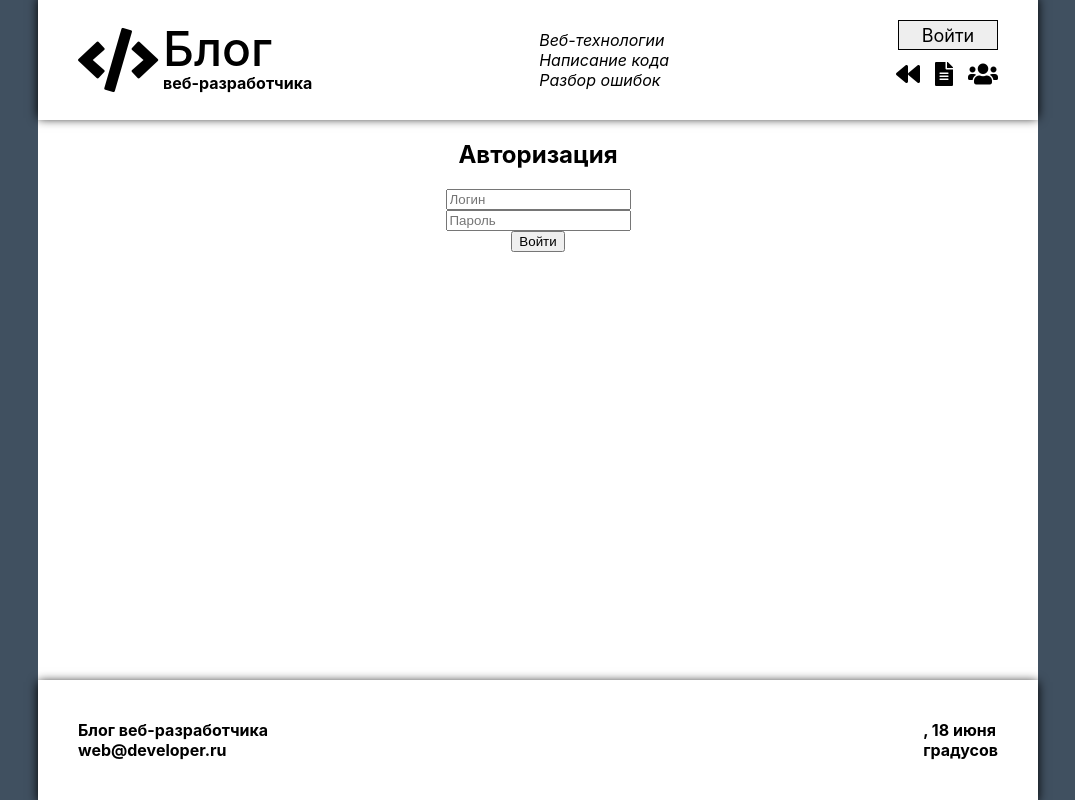
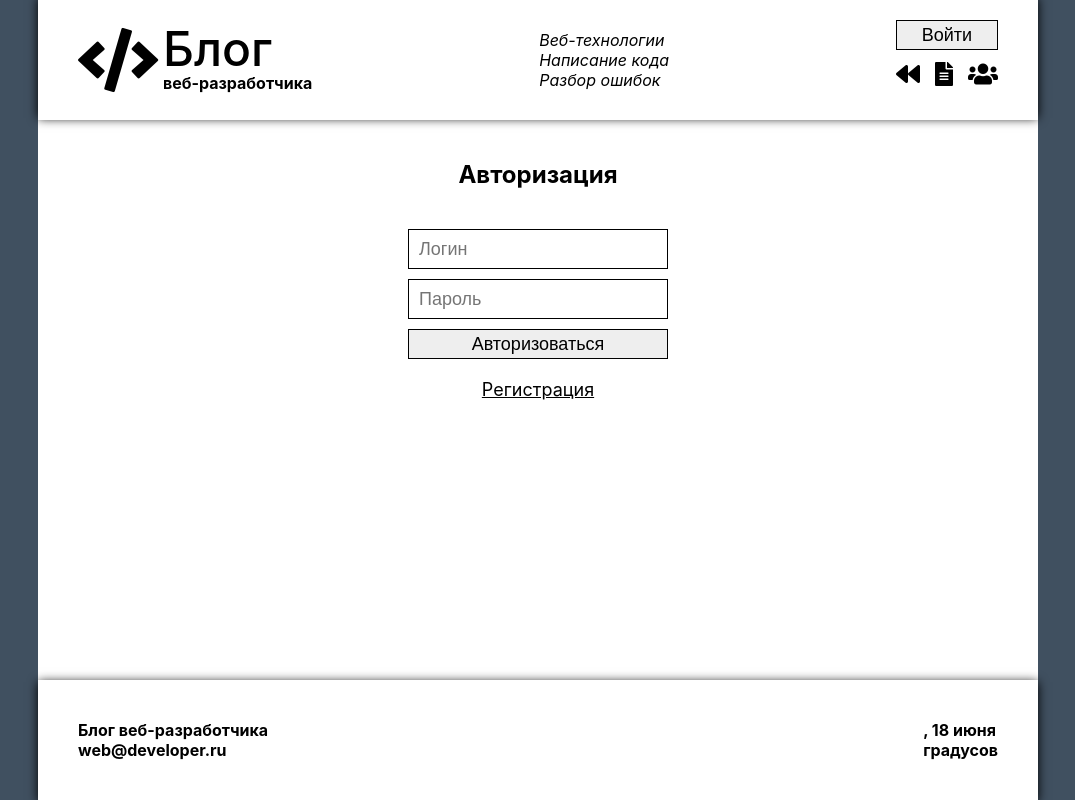
Before and after one commit to dsilichev/blog-app, a React (Create React App) app: page /login in a window 1280 px wide. Shown: the whole page, without its empty margins (102-1177 px from the left). Built offline with nearby package versions, Linux system fonts and the light colour scheme; no server answers.

Commit message:
Реализовать страницу авторизации

```diff
--- /dev/null
+++ b/src/components/button/button.js
@@ -0,0 +1,23 @@
+import styled from 'styled-components';
+
+const ButtonContainer = ({ children, className, width, ...props }) => {
+  return (
+    <button className={className} {...props}>
+      {children}
+    </button>
+  );
+};
+
+export const Button = styled(ButtonContainer)`
+  width: ${({ width = '100%' }) => width};
+  display: flex;
+  justify-content: center;
+  align-items: center;
+  font-size: 18px;
+  height: 30px;
+  border: 1px solid #000;
+  background-color: #eee;
+  &:hover {
+    cursor: pointer;
+  }
+`;
--- /dev/null
+++ b/src/components/h2/h2.js
@@ -0,0 +1,9 @@
+import styled from 'styled-components';
+
+const H2Container = ({ className, children }) => {
+  return <h2 className={className}>{children}</h2>;
+};
+
+export const H2 = styled(H2Container)`
+  margin: 40px 0;
+`;
--- a/src/components/header/components/control-panel/control-panel.js
+++ b/src/components/header/components/control-panel/control-panel.js
@@ -1,5 +1,5 @@
 import { Link, useNavigate } from 'react-router-dom';
-import { Icon } from '../../../../components';
+import { Icon, Button } from '../../../../components';
 import { styled } from 'styled-components';
 
 const RightAligned = styled.div`
@@ -7,18 +7,7 @@ const RightAligned = styled.div`
   justify-content: flex-end;
 `;
 
-const StyledLink = styled(Link)`
-  display: flex;
-  justify-content: center;
-  align-items: center;
-  font-size: 18px;
-  width: 100px;
-  height: 30px;
-  border: 1px solid #000;
-  background-color: #eee;
-`;
-
-const StyledButton = styled.div`
+const StyledIcon = styled.div`
   &:hover {
     cursor: pointer;
   }
@@ -29,12 +18,14 @@ const ControlPanelContainer = ({ className }) => {
   return (
     <div className={className}>
       <RightAligned>
-        <StyledLink to="/login">Войти</StyledLink>
+        <Button>
+          <Link to="/login">Войти</Link>
+        </Button>
       </RightAligned>
       <RightAligned>
-        <StyledButton onClick={() => navigate(-1)}>
+        <StyledIcon onClick={() => navigate(-1)}>
           <Icon id="fa-backward" margin="10px 0 0 0" />
-        </StyledButton>
+        </StyledIcon>
         <Link to="post">
           <Icon id="fa-file-alt" margin="10px 0 0 15px" />
         </Link>
--- a/src/components/index.js
+++ b/src/components/index.js
@@ -1,3 +1,6 @@
 export * from './header/header';
 export * from './icon/icon';
 export * from './footer/footer';
+export * from './input/input';
+export * from './button/button';
+export * from './h2/h2';
--- /dev/null
+++ b/src/components/input/input.js
@@ -0,0 +1,14 @@
+import { forwardRef } from 'react';
+import styled from 'styled-components';
+
+const InputContainer = forwardRef(({ className, width, ...props }, ref) => {
+  return <input className={className} {...props} ref={ref} />;
+});
+
+export const Input = styled(InputContainer)`
+  width: ${({ width = '100%' }) => width};
+  height: 40px;
+  padding: 10px;
+  border: 1px solid black;
+  font-size: 18px;
+`;
--- a/src/pages/authorization/authorization.js
+++ b/src/pages/authorization/authorization.js
@@ -3,7 +3,9 @@ import * as yup from 'yup';
 import { yupResolver } from '@hookform/resolvers/yup';
 import { server } from '../../bff';
 import { useState } from 'react';
+import { Link } from 'react-router-dom';
 import styled from 'styled-components';
+import { Input, Button, H2 } from '../../components';
 
 const authFormSchema = yup.object().shape({
   login: yup
@@ -20,6 +22,19 @@ const authFormSchema = yup.object().shape({
     .max(20, 'Неверно заполнен пароль. Максимум 20 симвовлов'),
 });
 
+const StyledLink = styled(Link)`
+  text-decoration: underline;
+  font-size: 18px;
+  margin-top: 10px;
+`;
+
+const ErrorMessage = styled.div`
+  width: 100%;
+  padding: 10px;
+  background-color: #fcadad;
+  font-size: 18px;
+`;
+
 export const AuthorizationContainer = ({ className }) => {
   const {
     register,
@@ -33,7 +48,7 @@ export const AuthorizationContainer = ({ className }) => {
     resolver: yupResolver(authFormSchema),
   });
 
-  const [serverError, setServerError] = useState('');
+  const [serverError, setServerError] = useState(null);
 
   const onSubmit = ({ login, password }) => {
     server.authorize(login, password).then(({ error, res }) => {
@@ -48,14 +63,27 @@ export const AuthorizationContainer = ({ className }) => {
 
   return (
     <div className={className}>
-      <h2>Авторизация</h2>
+      <H2>Авторизация</H2>
       <form onSubmit={handleSubmit(onSubmit)}>
-        <input type="text" placeholder="Логин" {...register('login')} />
-        <input type="password" placeholder="Пароль" {...register('password')} />
-        <button type="submit" disabled={!!formError}>
-          Войти
-        </button>
-        {errorMessage && <div>{errorMessage}</div>}
+        <Input
+          type="text"
+          placeholder="Логин"
+          {...register('login', {
+            onChange: () => setServerError(null),
+          })}
+        />
+        <Input
+          type="password"
+          placeholder="Пароль"
+          {...register('password', {
+            onChange: () => setServerError(null),
+          })}
+        />
+        <Button type="submit" disabled={!!formError}>
+          Авторизоваться
+        </Button>
+        {errorMessage && <ErrorMessage>{errorMessage}</ErrorMessage>}
+        <StyledLink to="/register">Регистрация</StyledLink>
       </form>
     </div>
   );
@@ -70,5 +98,7 @@ export const Authorization = styled(AuthorizationContainer)`
     display: flex;
     flex-direction: column;
     align-items: center;
+    gap: 10px;
+    width: 260px;
   }
 `;
```
